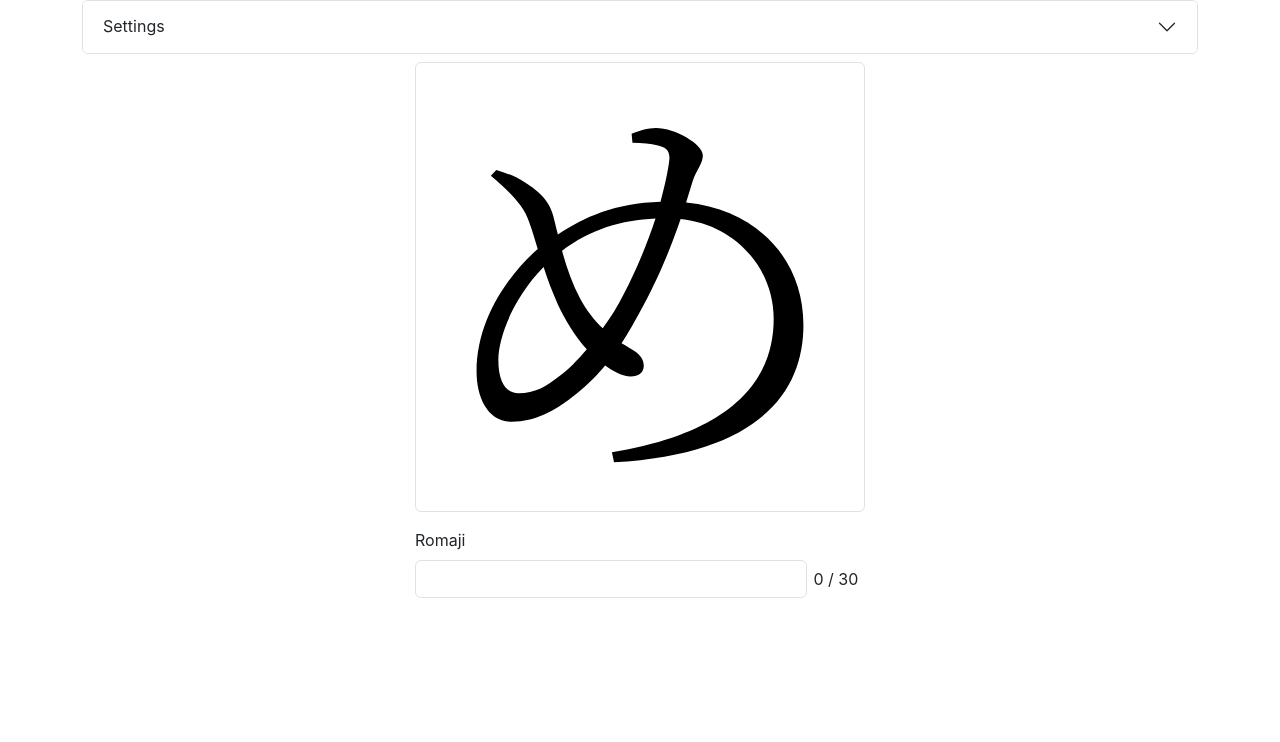
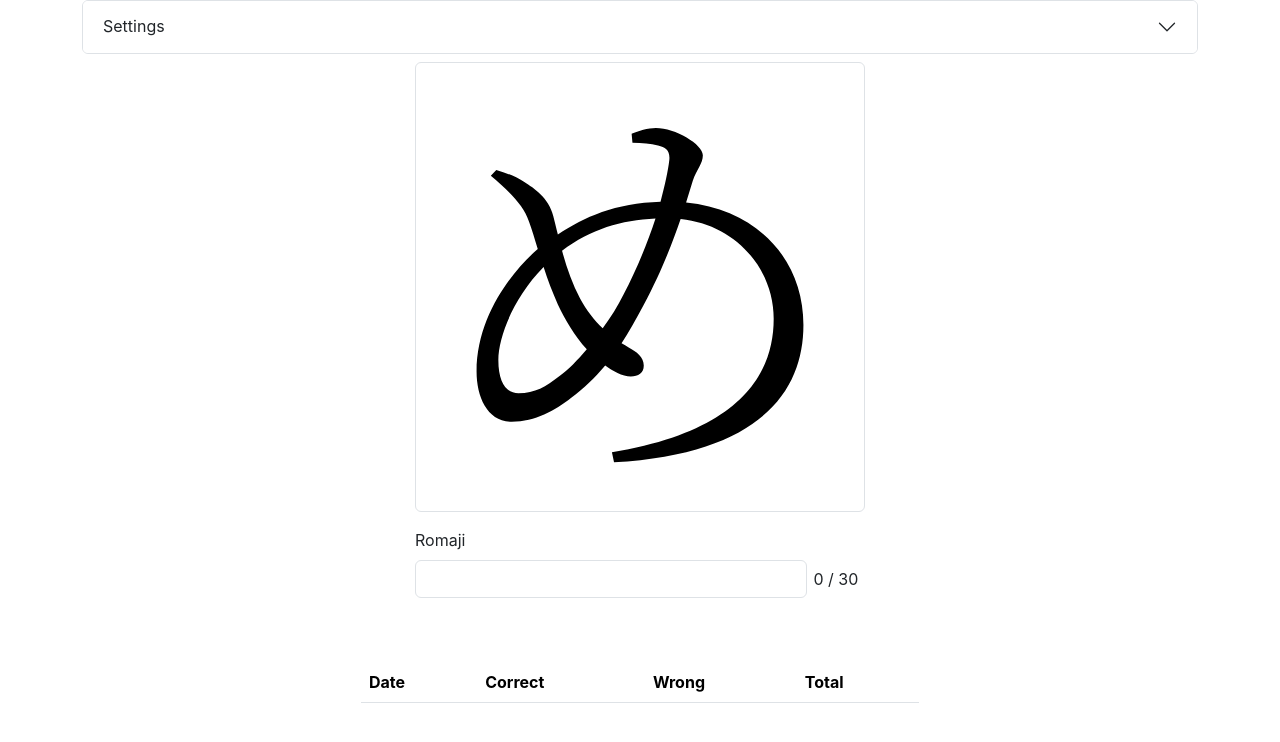
Before and after one commit to ilyachase/hiragana-trainer, a React (Create React App) app: page / in a window 1280 px wide. Shown: the top 742 px of the page. Built offline with nearby package versions, Linux system fonts and the light colour scheme; the HTML template or start-up script is replaced by a standard one.

Commit message:
saving and showing history

```diff
--- a/src/App.js
+++ b/src/App.js
@@ -3,6 +3,7 @@ import Settings from "./Components/Settings";
 import {useEffect, useState} from "react";
 import Letter from "./Components/Letter";
 import RomajiInput from "./Components/RomajiInput";
+import History from "./Components/History";
 
 function App() {
     function saveToStorage(key, value) {
@@ -14,8 +15,7 @@ function App() {
         return value !== null ? JSON.parse(value) : null;
     }
 
-    let settings, setSettings;
-    settings = loadFromStorage('settings') ?? {
+    const [settings, setSettings] = useState(loadFromStorage('settings') ?? {
         hiragana: [
             {id: "Hiragana_letter_A", romaji: "a", enabled: true},
             {id: "Hiragana_letter_I", romaji: "i", enabled: true},
@@ -92,28 +92,36 @@ function App() {
             {id: "Hiragana_letter_Vu", romaji: "vu", enabled: true}
         ],
         lettersInRound: 30
-    };
-
-    console.log(settings);
-
-    [settings, setSettings] = useState(settings);
+    });
     useEffect(() => saveToStorage('settings', settings), [settings]);
 
     const enabledHiragana = settings.hiragana.filter(item => item.enabled);
     const [randomLetter, setRandomLetter] = useState(enabledHiragana[Math.floor(Math.random() * enabledHiragana.length)]);
     const onLetterAnswer = () => setRandomLetter(enabledHiragana[Math.floor(Math.random() * enabledHiragana.length)]);
     const [currentRoundCount, setCurrentRoundCount] = useState(0);
+    const [history, setHistory] = useState(loadFromStorage('history') ?? []);
+    useEffect(() => {
+        saveToStorage('history', history);
+        console.log('saved history')
+    }, [history]);
+    const [round, setRound] = useState({date: new Date().toLocaleString(), correct: 0, incorrect: 0, total: settings.lettersInRound});
 
     const onAnswer = (answer) => {
+        const newRound = {...round, correct: answer === 'correct' ? round.correct + 1 : round.correct, incorrect: answer === 'incorrect' ? round.incorrect + 1 : round.incorrect};
+        setRound(newRound);
         if (currentRoundCount + 1 >= settings.lettersInRound) {
             setCurrentRoundCount(0);
-            console.log('round end');
+            const newHistory = [...history];
+            if (newHistory.length >= 10) {
+                newHistory.shift();
+            }
+            newHistory.push(newRound);
+            setHistory(newHistory);
+            setRound({date: new Date().toLocaleString(), correct: 0, incorrect: 0, total: settings.lettersInRound});
         } else {
             setCurrentRoundCount(current => current + 1);
         }
     }
-
-    console.log(randomLetter);
 
     return (
         <div className="container">
@@ -130,6 +138,7 @@ function App() {
                     />
                 </form>
             </div>
+            <History history={history}/>
         </div>
     );
 }
--- /dev/null
+++ b/src/Components/History/index.js
@@ -0,0 +1,26 @@
+function History({history}) {
+    return (
+        <div className="mt-5 col-6 offset-3">
+            <table className="table" id="history">
+                <thead>
+                <tr>
+                    <th scope="col">Date</th>
+                    <th scope="col">Correct</th>
+                    <th scope="col">Wrong</th>
+                    <th scope="col">Total</th>
+                </tr>
+                </thead>
+                <tbody>
+                {history.map(record => (<tr key={record.date}>
+                    <td><span>{record.date}</span></td>
+                    <td><span className="text-success-emphasis">{record.correct}</span></td>
+                    <td><span className="text-danger-emphasis">{record.incorrect}</span></td>
+                    <td><span>{record.total}</span></td>
+                </tr>))}
+                </tbody>
+            </table>
+        </div>
+    );
+}
+
+export default History;
--- a/src/Components/Letter/index.js
+++ b/src/Components/Letter/index.js
@@ -1,7 +1,7 @@
 function Letter({id}) {
     return (
         <div className="mb-3">
-            <img src={'/Hiragana/' + id + '.svg'} width="450px" className="img-thumbnail"/>
+            <img src={'/Hiragana/' + id + '.svg'} width="450px" title={id} className="img-thumbnail"/>
         </div>
     );
 }
```
